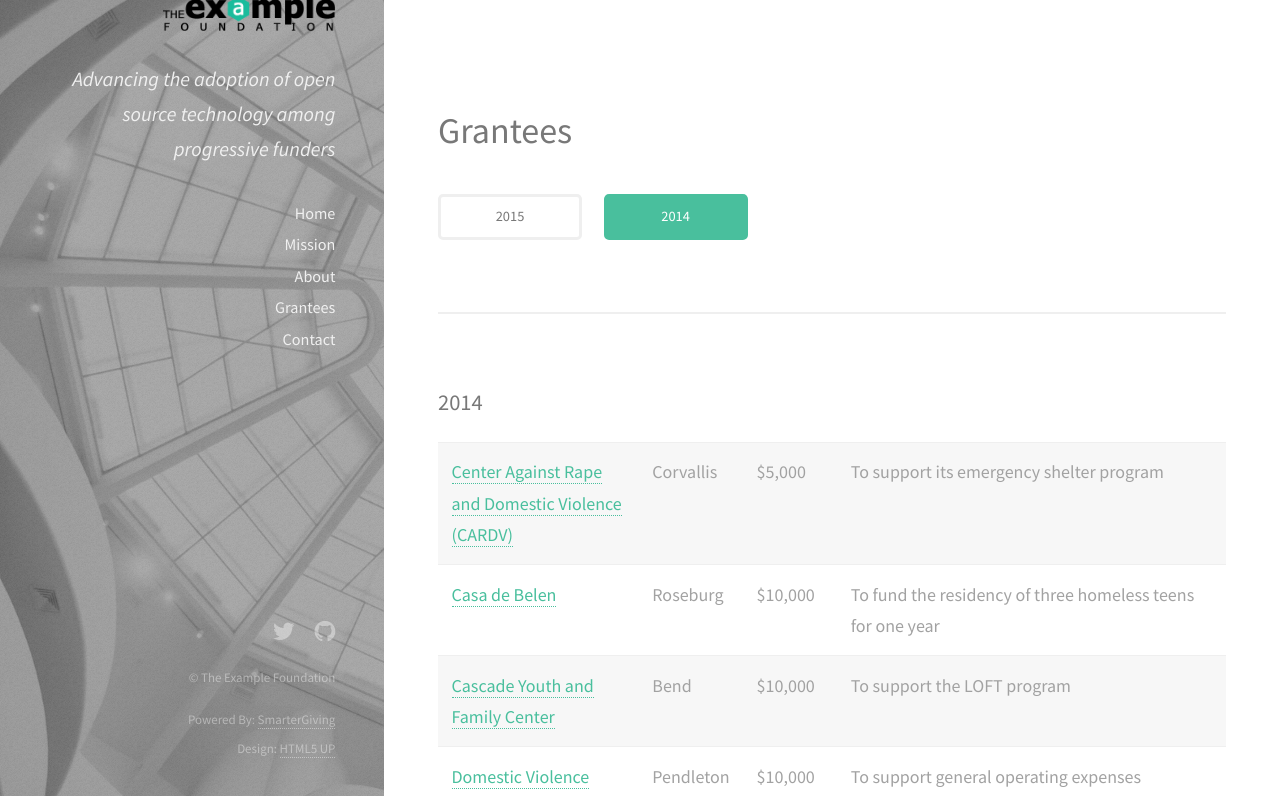
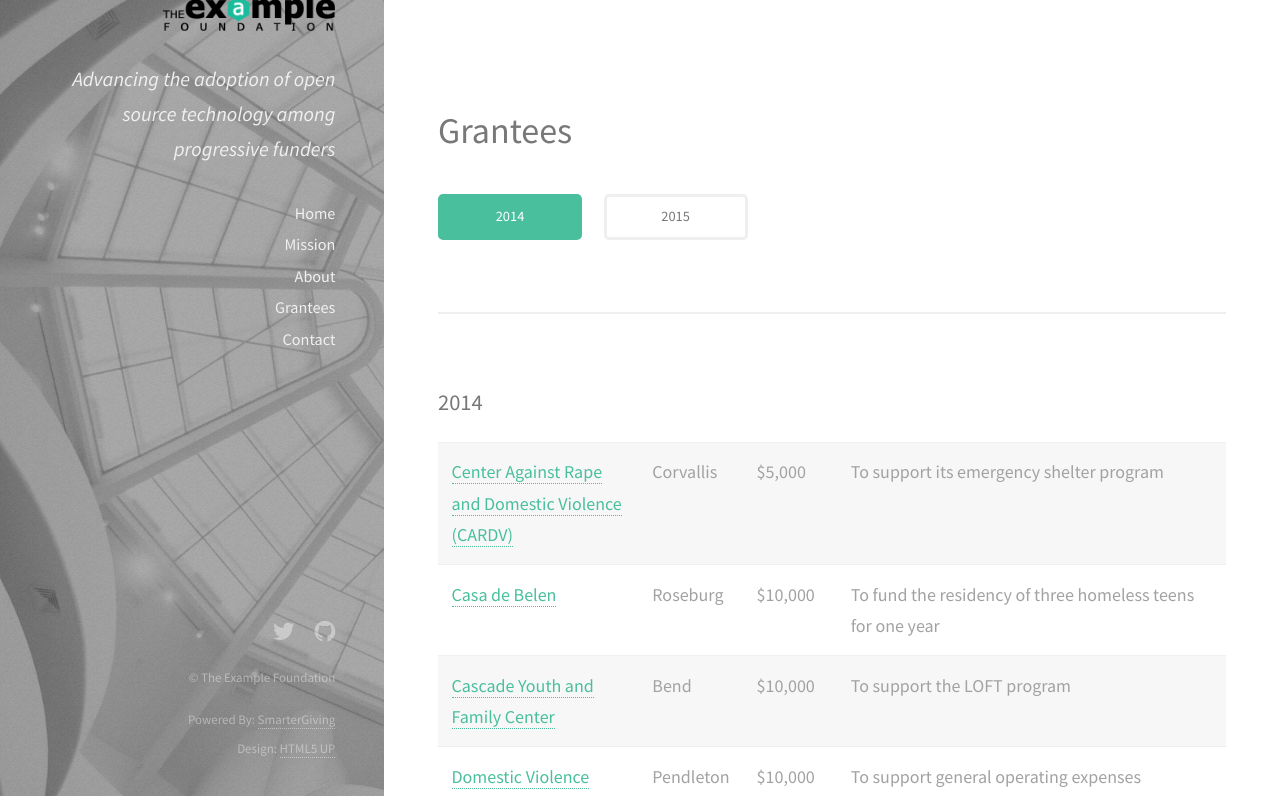
Before and after one commit to smartergiving/foundation-website-template, a Jekyll site: the page built from _grantees/2014.html, in a window 1280 px wide and 900 px high, cut to the strip 104-900 px from the top of the window. Built offline with Jekyll 4.4.1, drawn with Linux system fonts in a browser that asks for light colours.

Commit message:
Fix sort order for grants db buttons

```diff
--- a/_includes/grants.html
+++ b/_includes/grants.html
@@ -5,7 +5,7 @@
   </header>
   <ul class="actions actions-grants-nav">
     {% assign option_values = site.data.grants %}
-    {% for each in option_values reversed %}
+    {% for each in option_values %}
       {% assign match1 = page.data_file_name | downcase %}
       {% capture match2 %}{{each[0] | downcase}}{% endcapture %}
         {% if match1 == match2 %}
```
